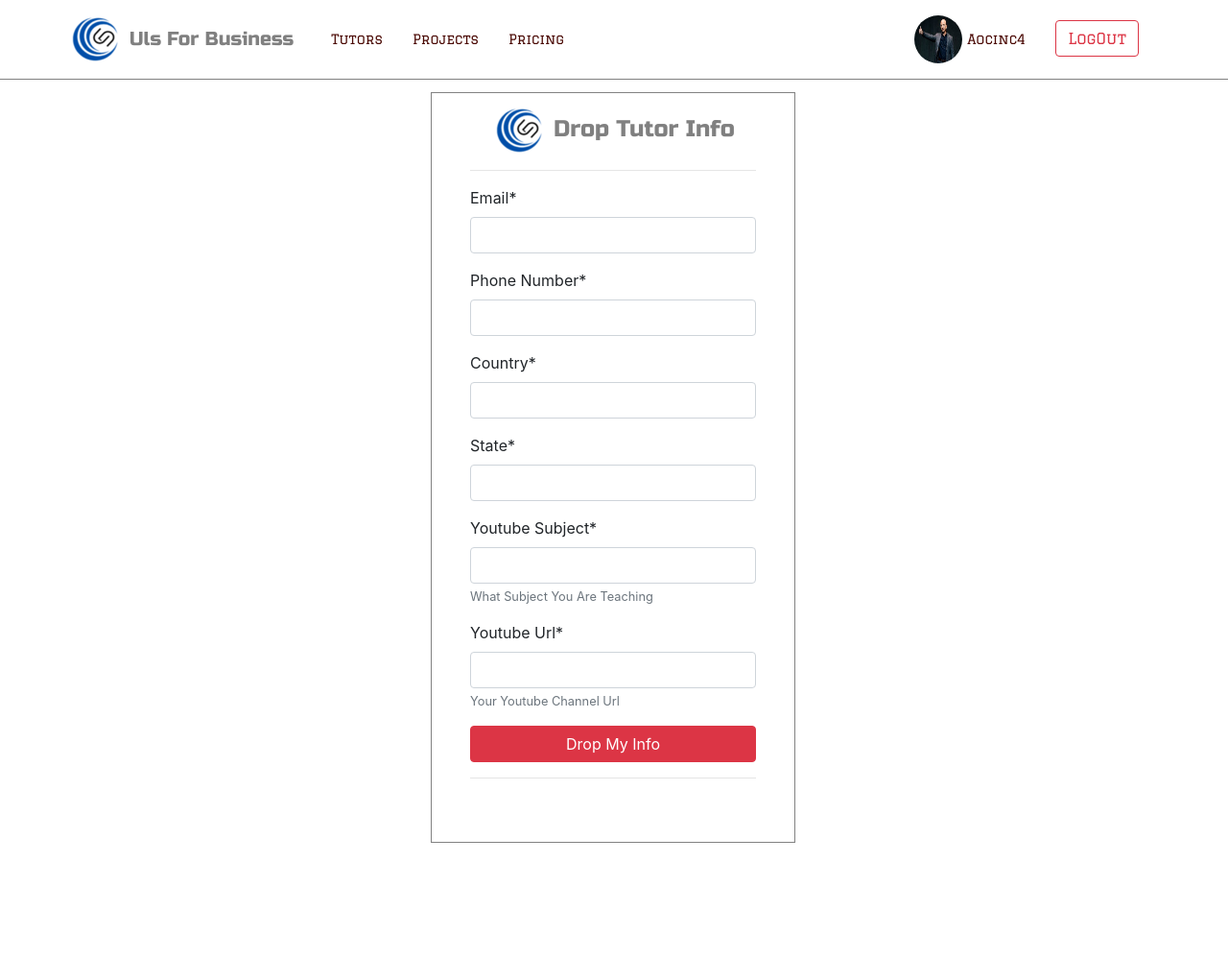
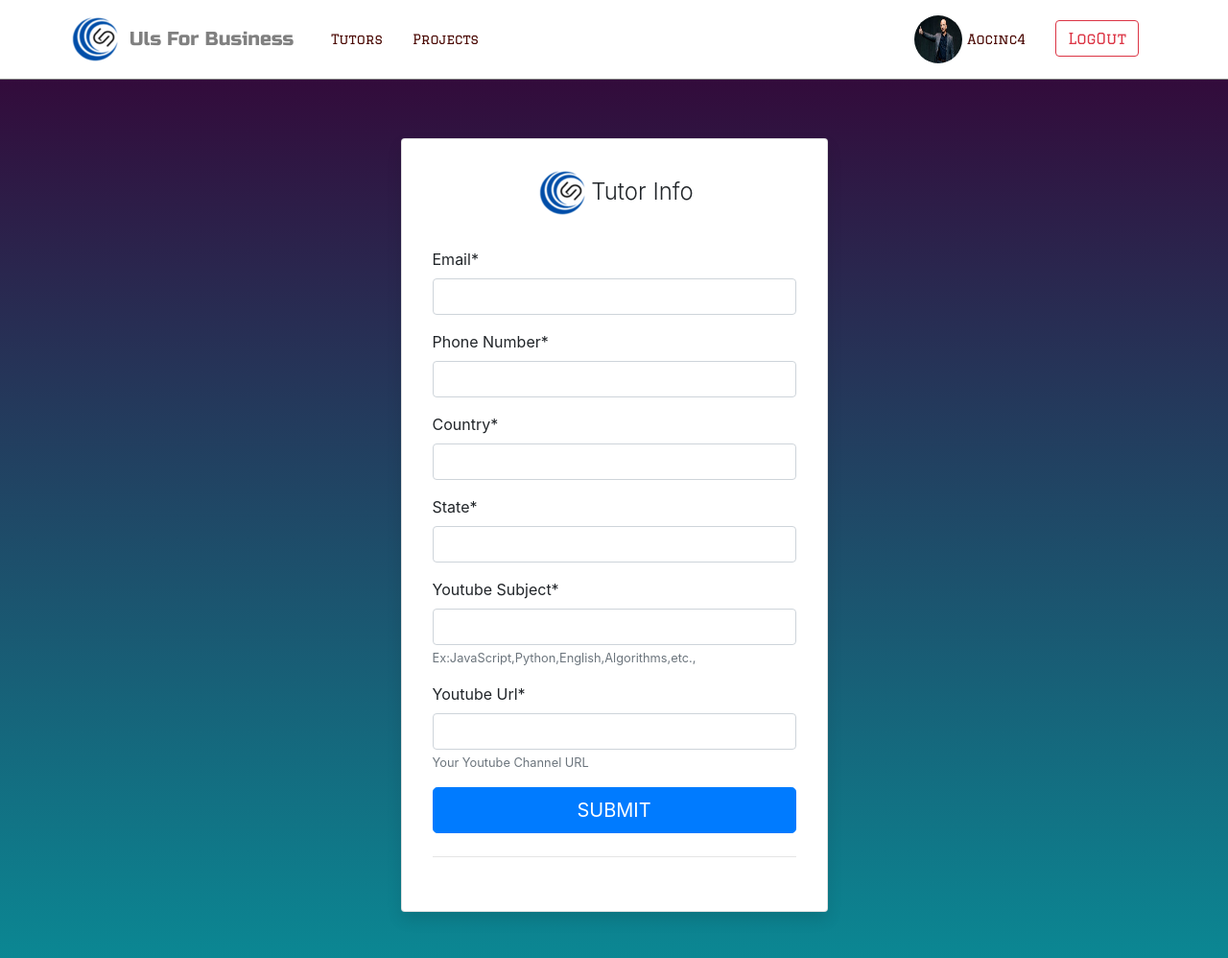
Before and after one commit to AOCINC/Uls_Partner, a Django app: page /Tutors-Info-Request in a window 1280 px wide. Shown: the whole page at 96% size. Before the commit the page ends 878 px from the top, so only its background shows below. Run offline with Django 3.2, Linux system fonts and the light colour scheme; a user stored in the database is signed in; data comes from the database, SQL or seed files in the repository; both versions use the stored data as it was after the commit; some libraries are stand-ins or nearby versions.

Commit message:
tutors app updated

```diff
--- a/UlsPartner/TutorsInfo/models.py
+++ b/UlsPartner/TutorsInfo/models.py
@@ -8,5 +8,5 @@ class Tutors(models.Model):
     Phone_Number = models.CharField(max_length=15,validators = [RegexValidator(r'^\d{1,15}$')])
     Country = models.CharField(max_length = 59)
     State = models.CharField(max_length = 59)
-    Youtube_Subject = models.CharField(max_length = 79, help_text = "What Subject You Are Teaching")
-    Youtube_Url = models.CharField(max_length = 159, help_text = "Your Youtube Channel Url")
+    Youtube_Subject = models.CharField(max_length = 79, help_text = "Ex:JavaScript,Python,English,Algorithms,etc.,")
+    Youtube_Url = models.CharField(max_length = 159, help_text = "Your Youtube Channel URL")
--- a/UlsPartner/TutorsInfo/templates/TutorsInfo/Tutors_Info_Request.html
+++ b/UlsPartner/TutorsInfo/templates/TutorsInfo/Tutors_Info_Request.html
@@ -1,24 +1,75 @@
 <html>
 {% extends 'Uls_PartnerApp/base.html' %}
 {% load static %}
-{% load crispy_forms_tags %}
+<!-- {% load crispy_forms_tags %} -->
 
 
 {% block content %}
 <br><br><br><br>
-<body style="">
+<!-- <body >
 
 <div class="wrapper2">
     <form class="form-signup"method="post">
-    <h4 class="form-signup-heading text-center"> <img src="{% static "images/uls-brand-01.png" %}" alt=""> <span id="brand-name"> Drop Tutor Info </span></h4>
+    <h4 class="form-signup-heading text-center"> <img src="{% static "images/uls-brand-01.png" %}" alt=""> <span id="brand-name">Tutor Info </span></h4>
     <hr>
       {% csrf_token %}
       {{ Tutors_form| crispy }}
       <button type="submit" class="btn btn-danger btn-block" id="signupbtn">Drop My Info</button>
-      <hr>
+      <hr>  -->
     <!-- <small class='text-muted font-weight-bold'>Already Have Account ? <a class="ml-2" href="{% url 'login' %}">Sign In</a></small> -->
-  </form>
+  <!-- </form>
+</div>  -->
+
+
+
+<!-- form with styling -->
+<div class="container">
+  <div class="row">
+      <div class="col-sm-9 col-md-7 col-lg-5 mx-auto">
+          <div class="card card-signin my-5">
+              <div class="card-body">
+                  <h5 class="card-title text-center"><img src="{% static "images/uls-brand-01.png" %}" alt="">Tutor Info</h5>
+                  <form class="" method="post">
+                      {% csrf_token %}
+                      <div class="form-label-group">{{ Tutors_form  | crispy}} </div>
+                      <button class="btn btn-lg btn-primary btn-block text-uppercase" type="submit">Submit</button>
+                      <hr class="my-4">
+                      <!-- <button class="btn btn-lg btn-google btn-block text-uppercase" type="submit"><i class="fab fa-google mr-2"></i> Sign in with Google</button> <button class="btn btn-lg btn-facebook btn-block text-uppercase" type="submit"><i class="fab fa-facebook-f mr-2"></i> Sign in with Facebook</button> -->
+                  </form>
+              </div>
+          </div>
+      </div>
+  </div>
 </div>
+
+
+
+
+
+
+
+
+
+
+
+<!--  -->
+
+
+
+
+
+
+
+
+
+
+
+
+
+
+
+
+
 
 </body>
 
--- a/UlsPartner/TutorsInfo/templates/TutorsInfo/Tutors_info_success.html
+++ b/UlsPartner/TutorsInfo/templates/TutorsInfo/Tutors_info_success.html
@@ -5,7 +5,8 @@
 {% block content %}
 <br><br><br><br>
 <div class="container col-md-6">
-    <h4 class="alert alert-primary">Your Interest is successfully submited, You will be get a call soon from our team </h4>
+    <br><br>
+    <h6 class="alert alert-success"> Your Request submitted Successfully </h6>
     <a href="{% url 'home' %}" class="btn btn-danger ">Home</a>
 </div>
 
--- a/UlsPartner/TutorsInfo/views.py
+++ b/UlsPartner/TutorsInfo/views.py
@@ -17,7 +17,7 @@ from django.views.decorators.cache import never_cache
 
 
 
-
+@login_required
 def Tutor_success(request):
     template = 'TutorsInfo/Tutors_info_success.html'
     return render(request, template)
@@ -30,7 +30,7 @@ def Tutors_InfoView(request):
         Tutors_form = TutrosInfo_form(request.POST)
         if Tutors_form.is_valid():
             Tutors_form.save()
-            # sending Email from the requested tutors
+            # sending Email from the requested tutors to ULS Team
             if request.user.is_authenticated:
                 current_user       = request.user
                 email              = Tutors_form.cleaned_data['Email']
@@ -56,6 +56,21 @@ def Tutors_InfoView(request):
                 msg = EmailMessage(subject, message, to=to,from_email = from_email)
                 msg.content_subtype  = 'html'
                 msg.send()
+                # mail sending to Partner/User . who dropped the request for his channel.......
+                Tutor   = current_user
+                Tutor_mail = email
+                subject = 'Uls Team'
+                context ={
+                         'Tutor':Tutor,
+                         }
+                uls_email = 'aocincpvtltd@gmail.com'
+                from_email = uls_email
+                to = [Tutor_mail,]
+                message = get_template('TutorsInfo/send_mail_to_partner.html').render(context)
+                msg = EmailMessage(subject, message, to = to, from_email = from_email)
+                msg.content_subtype = 'html'
+                msg.send()
+                # mail sending to partner/User ends here.
                 return redirect('success')
     else:
         Tutors_form = TutrosInfo_form()
--- a/UlsPartner/static/css/style.css
+++ b/UlsPartner/static/css/style.css
@@ -475,6 +475,78 @@ header, #nav-bar {
     margin-left:25px;
   }
 
+/* tutor form styling */
+:root {
+  --input-padding-x: 1.5rem;
+  --input-padding-y: .75rem
+}
+
+body {
+
+background: #360033;  /* fallback for old browsers */
+background: -webkit-linear-gradient(to top, #0b8793, #360033);  /* Chrome 10-25, Safari 5.1-6 */
+background: linear-gradient(to top, #0b8793, #360033); /* W3C, IE 10+/ Edge, Firefox 16+, Chrome 26+, Opera 12+, Safari 7+ */
+
+}
+
+.card-signin {
+  border: 0;
+  border-radius: 0rem;
+  box-shadow: 0 0.5rem 1rem 0 rgba(0, 0, 0, 0.1)
+}
+
+.card-signin .card-title {
+  margin-bottom: 2rem;
+  font-weight: 300;
+  font-size: 1.5rem
+}
+
+.card-signin .card-body {
+  padding: 2rem
+}
+
+.form-signin {
+  width: 100%
+}
+
+.form-signin .btn {
+  font-size: 80%;
+  border-radius: 0rem;
+  letter-spacing: .1rem;
+  font-weight: bold;
+  padding: 1rem;
+  transition: all 0.2s
+}
+
+.form-label-group {
+  position: relative;
+  margin-bottom: 1rem
+}
+
+.form-label-group input {
+  height: auto
+}
+
+.form-label-group>input,
+.form-label-group>label {
+  padding: var(--input-padding-y) var(--input-padding-x)
+}
+
+.form-control:focus {
+  box-shadow: 10px 0px 0px 0px #ffffff !important
+}
+
+.btn-google {
+  color: white;
+  background-color: #ea4335
+}
+
+.btn-facebook {
+  color: white;
+  background-color: #3b5998
+}
 
 
+
+/* tutor form end here */
 /* Partners App styling Ended Here */
--- a/UlsPartner/templates/Uls_PartnerApp/base.html
+++ b/UlsPartner/templates/Uls_PartnerApp/base.html
@@ -57,9 +57,9 @@
         <li class="nav-item">
           <a class="nav-link" href="#">Projects</a>
         </li>
-        <li class="nav-item">
+        <!-- <li class="nav-item">
           <a class="nav-link" href="#">Pricing</a>
-        </li>
+        </li> -->
       </ul>
       <ul class="navbar-nav ml-auto nav-flex-icons">
         <li class="nav-item">
```
Also changed, not shown: UlsPartner/TutorsInfo/templates/TutorsInfo/Tutors_email.html (+9 -9 lines), UlsPartner/TutorsInfo/templates/TutorsInfo/send_mail_to_partner.html (added, +10 -0 lines), UlsPartner/TutorsInfo/urls.py (line endings or trailing spaces), UlsPartner/db.sqlite3.
